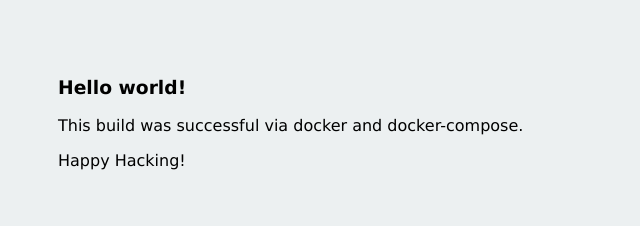
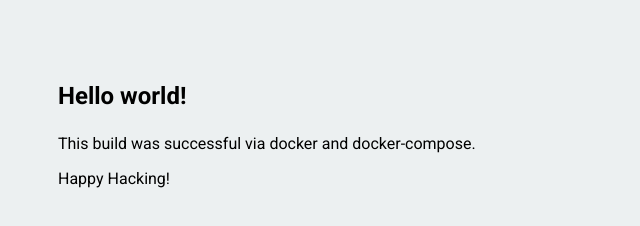
Before and after one commit to denisinla/docker-grunt-express, a website: page app/public/index.html in a window 1280 px wide. Shown: the whole page, without its empty margins (0-640 px from the left). Drawn offline with Linux system fonts and the light colour scheme.

Commit message:
Update: Removed old stylesheets directory, added Roboto webfont, adjusted header title.

```diff
--- a/app/public/index.html
+++ b/app/public/index.html
@@ -6,6 +6,7 @@
   <meta name="viewport" content="width=device-width, initial-scale=1, user-scalable=0">
   <title>Docker-compose, grunt</title>
   <link rel="stylesheet" type="text/css" href="css/style.css">
+  <link href='http://fonts.googleapis.com/css?family=Roboto:300,400,700' rel='stylesheet' type='text/css'>
 </head>
 <body>
   <section class="wrapper">
--- a/app/src/scss/_variables.scss
+++ b/app/src/scss/_variables.scss
@@ -1,4 +1,4 @@
 /* Default Variables */
-$font-family: "Lucida Grande", Helvetica, Arial, sans-serif;
+$font-family: "Roboto", Helvetica, Arial, sans-serif;
 $font-size: 14;
 $padding:50px;
--- a/app/src/scss/style.scss
+++ b/app/src/scss/style.scss
@@ -10,3 +10,6 @@
   color: #00B7FF;
   text-decoration:none;
 }
+h3{
+  font-size: 1.5em;
+}
```
Also changed, not shown: app/public/css/style.css, app/public/stylesheets/style.css (deleted).
